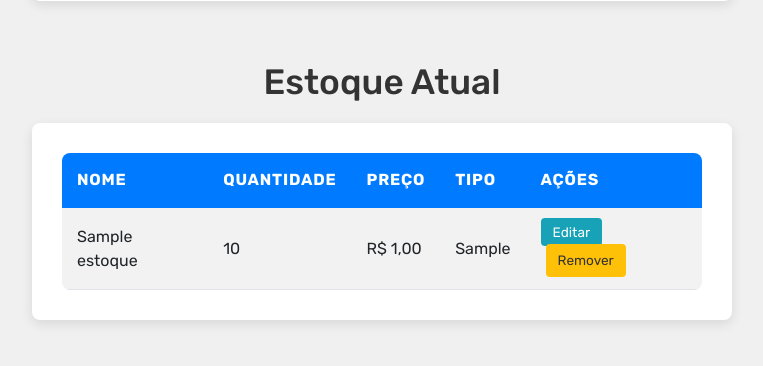
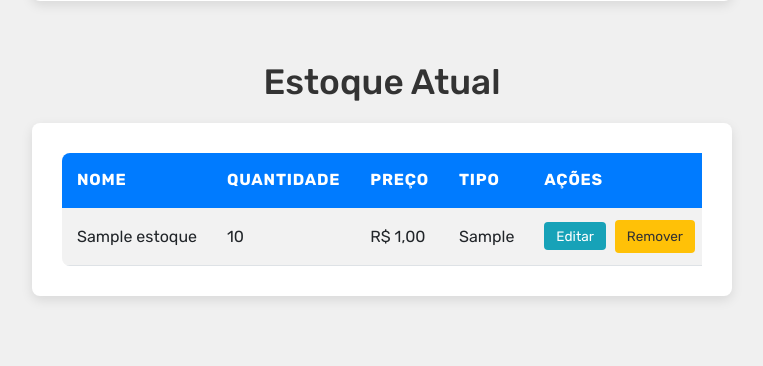
Before and after one commit to FelpsCodee/sistema-estoque-flask, a Flask app: page /estoque in a window 1280 px wide. Shown: the part 641-1007 px from the top of the page, without its empty margins (258-1021 px from the left). Before the commit the page ends 965 px from the top, so only its background shows below. Run offline with Flask 3, Linux system fonts and the light colour scheme; a user stored in the database is signed in; tables that the repository leaves empty hold one stand-in row (values such as "Sample post").

Commit message:
fix centralização da tabela e layout mal organziado

```diff
--- a/templates/estoque.html
+++ b/templates/estoque.html
@@ -20,6 +20,7 @@
             flex-direction: column;
             align-items: center;
             padding-top: 40px;
+            padding-bottom: 40px;
             min-height: 100vh;
             position: relative;
         }
@@ -30,8 +31,9 @@
             box-shadow: 0 4px 12px rgba(0, 0, 0, 0.1);
             padding: 30px;
             margin-bottom: 30px;
-            width: 100%;
+            width: 90%;
             max-width: 700px;
+            box-sizing: border-box;
         }
 
         h1 {
@@ -63,6 +65,8 @@
             padding: 10px 12px;
             border-radius: 5px;
             border: 1px solid #ced4da;
+            width: 100%;
+            box-sizing: border-box;
         }
 
         .btn-primary {
@@ -103,10 +107,17 @@
             transform: translateY(-2px);
         }
 
+        .table-responsive {
+            overflow-x: auto;
+            -webkit-overflow-scrolling: touch;
+            width: 100%;
+        }
+
         .table {
             margin-bottom: 0;
             border-radius: 8px;
             overflow: hidden;
+            min-width: 600px;
         }
 
         .table thead th {
@@ -116,11 +127,13 @@
             text-transform: uppercase;
             letter-spacing: 0.05em;
             padding: 15px;
+            white-space: nowrap;
         }
 
         .table tbody tr td {
             padding: 12px 15px;
             vertical-align: middle;
+            white-space: nowrap;
         }
 
         .table-striped tbody tr:nth-of-type(odd) {
@@ -218,6 +231,7 @@
     <h2>Estoque Atual</h2>
 
     <div class="card-custom">
+        <div class="table-responsive">
             <table class="table table-striped">
                 <thead>
                     <tr>
@@ -251,6 +265,7 @@
                 </tbody>
             </table>
         </div>
+    </div>
 
     <script src="https://cdn.jsdelivr.net/npm/bootstrap@5.3.0/dist/js/bootstrap.bundle.min.js"></script>
        <script>
@@ -260,7 +275,7 @@
                 setTimeout(function() {
                     var bsAlert = new bootstrap.Alert(alert);
                     bsAlert.close();
-                }, 2000); // 2000 milissegundos = 2 segundos
+                }, 2000);
             });
         });
     </script>
```
Lines whose indentation alone changed are shown as unchanged.
